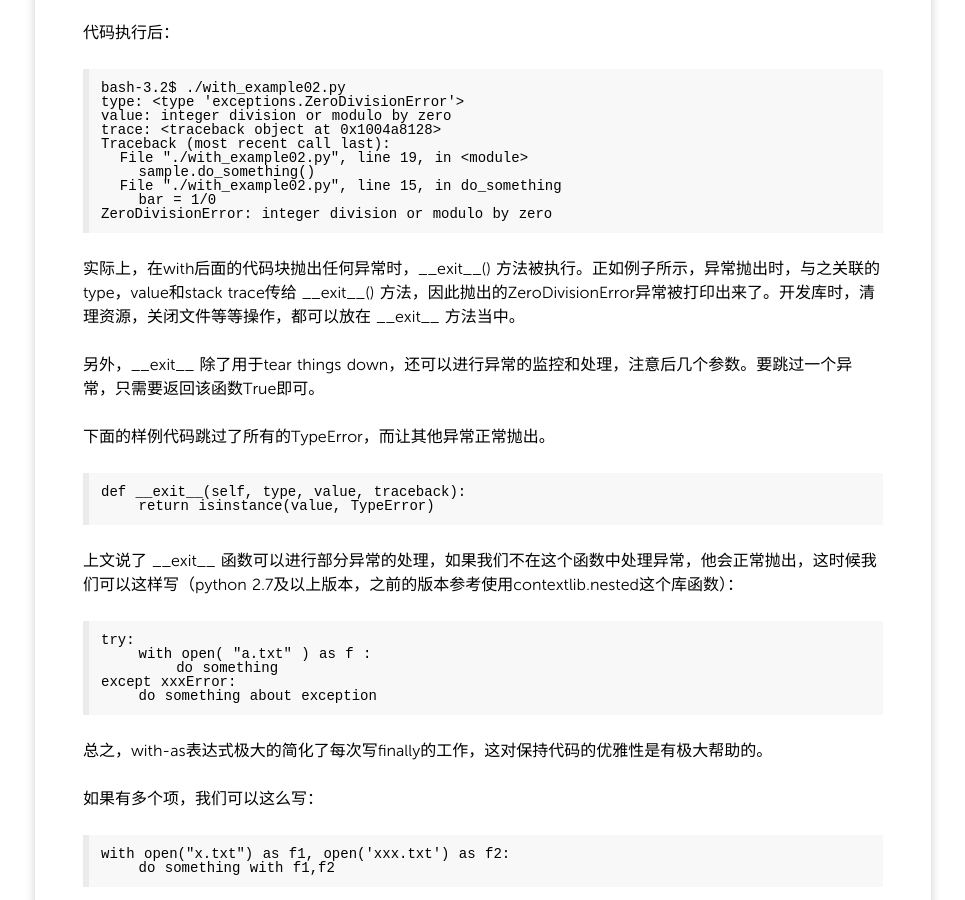
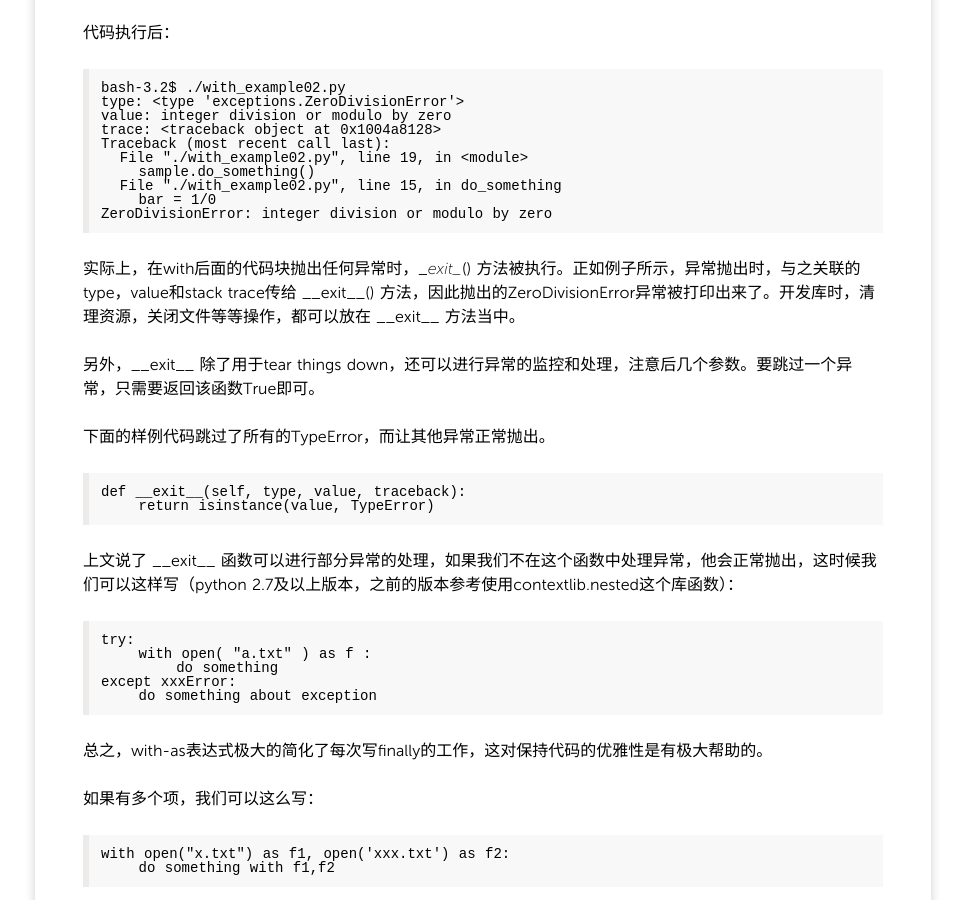
Before and after one commit to vincentzhwg/vincentzhwg.github.io, a Jekyll site: the page built from _posts/2014/2014-05-23-python-with.md, in a window 1280 px wide and 900 px high, scrolled down 2325 px. Shown: the whole window, without its empty margins (157-1122 px from the left). Built offline with Jekyll 4.4.1, drawn with Linux system fonts in a browser that asks for light colours; comment, search, counter and statistics services are not loaded.

Commit message:
Published with https://stackedit.io/

```diff
--- a/_posts/2014/2014-05-23-python-with.md
+++ b/_posts/2014/2014-05-23-python-with.md
@@ -120,7 +120,7 @@ tags:
 	ZeroDivisionError: integer division or modulo by zero
 
 
-实际上，在with后面的代码块抛出任何异常时，\__exit__() 方法被执行。正如例子所示，异常抛出时，与之关联的type，value和stack trace传给 \__exit__() 方法，因此抛出的ZeroDivisionError异常被打印出来了。开发库时，清理资源，关闭文件等等操作，都可以放在 \__exit__ 方法当中。
+实际上，在with后面的代码块抛出任何异常时，\__exit\__() 方法被执行。正如例子所示，异常抛出时，与之关联的type，value和stack trace传给 \__exit__() 方法，因此抛出的ZeroDivisionError异常被打印出来了。开发库时，清理资源，关闭文件等等操作，都可以放在 \__exit__ 方法当中。
 
 另外，\__exit__ 除了用于tear things down，还可以进行异常的监控和处理，注意后几个参数。要跳过一个异常，只需要返回该函数True即可。
 
```
